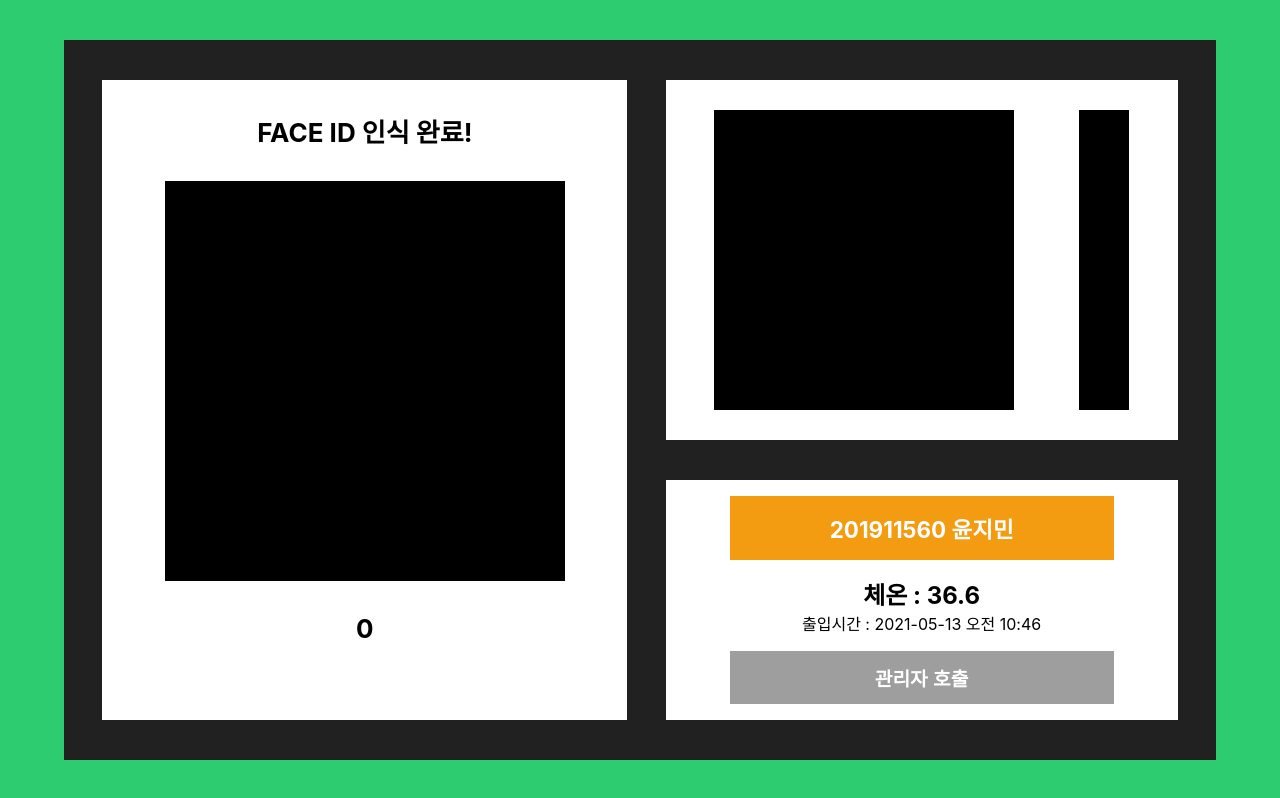
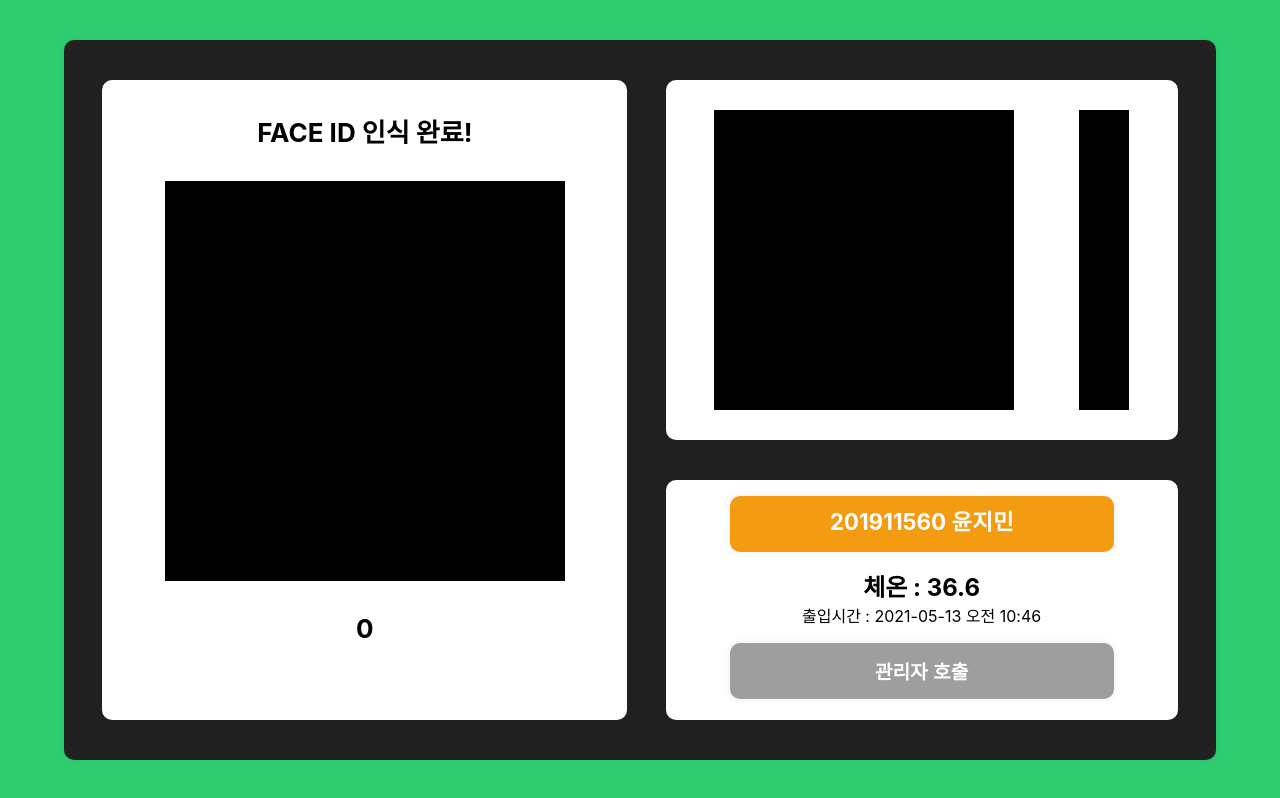
Before and after one commit to lamknh/Hanium2021, a React (Create React App) app in the folder React/gate/: page / in a window 1280 px wide. Built offline with nearby package versions, Linux system fonts and the light colour scheme.

Commit message:
design edited, link added

```diff
--- a/React/gate/package.json
+++ b/React/gate/package.json
@@ -8,7 +8,11 @@
     "@testing-library/user-event": "^12.8.3",
     "react": "^17.0.2",
     "react-dom": "^17.0.2",
+    "react-icons": "^4.2.0",
+    "react-router-dom": "^5.2.0",
     "react-scripts": "4.0.3",
+    "reactjs-popup": "^2.0.4",
+    "styled-components": "^5.3.0",
     "web-vitals": "^1.1.2"
   },
   "scripts": {
--- a/React/gate/src/App.js
+++ b/React/gate/src/App.js
@@ -1,12 +1,28 @@
 import React from 'react';
+import { Route } from 'react-router-dom';
 import './App.css';
 import Main from './components/Main';
+import Password from './components/Password';
+import { createGlobalStyle } from 'styled-components';
+
+const GlobalStyle = createGlobalStyle`
+  body{
+    margin : 0 auto;
+    padding : 0;
+    box-sizing: border-box;
+    background-color: rgb(46, 204, 113);
+  }
+`;
 
 function App() {
   return (
-    <div className="App">
-      <Main />
-    </div>
+    <>
+      <GlobalStyle />
+      <div className="App">
+        <Route path="/" exact={true} component={Main} />
+        <Route path="/pwd" component={Password} />
+      </div>
+    </>
   );
 }
 
--- a/React/gate/src/components/Counter.js
+++ b/React/gate/src/components/Counter.js
@@ -1,4 +1,13 @@
 import React, {useState} from 'react';
+import styled from 'styled-components';
+
+const CounterBlock = styled.div`
+  .countdown{
+    margin:4vh 0;
+    font-size: 26px;
+    font-weight: bold;
+  }
+`;
 
 function Counter() {
     let [num, setNum] = useState(3);
@@ -12,9 +21,12 @@ function Counter() {
     }
 
   return (
-    <div className="countdown">
-      <span>{num}</span>
-    </div>
+    <CounterBlock>
+      <div className="countdown">
+         <span>{num}</span>
+      </div>
+    </CounterBlock>
+
   );
 }
 
--- a/React/gate/src/components/Description.js
+++ b/React/gate/src/components/Description.js
@@ -1,12 +1,22 @@
 import React, {useState} from 'react';
+import styled from 'styled-components';
+
+const DescriptionBlock = styled.div`
+    .description{
+        margin: 0 5vw;
+    }
+    .description h2, p{
+        margin: 0;
+    }
+`;
 
 function Description() {
     let [temperature, setTemperature] = useState("");
     var [time, setTime] = useState("");
 
     let tem = setTimeout(function(){
-        setTemperature(temperature = 36.6);
-        setTime(time = "2021-05-13 오전 10:46");
+        setTemperature(36.6);
+        setTime("2021-05-13 오전 10:46");
     }, 3000);
 
     if(temperature){
@@ -14,10 +24,12 @@ function Description() {
     }
 
     return (
-        <div className="description">
-            <h2>체온 : {temperature}</h2>
-            <p>출입시간 : {time}</p>
-        </div>
+        <DescriptionBlock>
+            <div className="description">
+                <h2>체온 : {temperature}</h2>
+                <p>출입시간 : {time}</p>
+            </div>
+        </DescriptionBlock>
     );
 }
 
--- a/React/gate/src/components/Id.js
+++ b/React/gate/src/components/Id.js
@@ -1,16 +1,37 @@
 import React, {useState} from 'react';
+import styled from 'styled-components';
+
+const IdBlock = styled.div`
+    .id{
+        margin: 2vh 5vw;
+        width: 30vw;
+        height: 7vh;
+        background-color: rgb(243, 156, 18);
+        font-weight: bold;
+        font-size: 1.2rem;
+        color : #fff;
+        border-radius: 10px;
+        box-shadow: 0 0 8px 0 rgba(0, 0, 0, 0.08);
+    }
+    .id h3{
+        margin: 2vh;
+        padding: 1vh;
+    }
+`;
 
 function Id() {
     let [id, setId] = useState("");
 
     setTimeout(function(){
-        setId(id = "201911560 윤지민");
+        setId("201911560 윤지민");
     }, 3000);
 
     return (
-        <div className="id">
-            <h3>{id}</h3>
-        </div>
+        <IdBlock>
+            <div className="id">
+                <h3>{id}</h3>
+            </div>
+        </IdBlock>
     );
 }
 
--- /dev/null
+++ b/React/gate/src/components/Password.js
@@ -0,0 +1,22 @@
+import React from 'react';
+import styled from 'styled-components';
+
+const PasswordBlock = styled.div`
+    .body{
+        background-color: black;
+    }
+`;
+
+const Password = () => {
+    return (
+        <PasswordBlock>
+            <div>
+                <h1>소개</h1>
+                <p>이 프로젝트는 리액트 라우터 기초를 실습해보는 예제 프로젝트랍니다.</p>
+            </div>
+        </PasswordBlock>
+
+    );
+};
+
+export default Password;
--- a/React/gate/src/components/Recognize.js
+++ b/React/gate/src/components/Recognize.js
@@ -1,16 +1,27 @@
 import React, {useState} from 'react';
+import styled from 'styled-components';
+
+const RecogBlock = styled.div`
+    .recog{
+        margin: 4vh 0;
+        font-size: 26px;
+        font-weight: bold;
+    }
+`;
 
 function Recognize() {
     let [message, setMessage] = useState("FACE ID 인식중입니다...");
 
     setTimeout(function(){
-        setMessage(message = "FACE ID 인식 완료!");
+        setMessage("FACE ID 인식 완료!");
     }, 3000);
 
     return (
-        <div className="recog">
-            <span>{message}</span>
-        </div>
+        <RecogBlock>
+            <div className="recog">
+                <span>{message}</span>
+            </div>
+        </RecogBlock>
     );
 }
 
--- a/React/gate/src/components/main.js
+++ b/React/gate/src/components/main.js
@@ -1,12 +1,109 @@
 import React from 'react';
-import './mainStyle.css';
+import { Route, Link } from 'react-router-dom';
+import Popup from 'reactjs-popup';
+import 'reactjs-popup/dist/index.css';
+import styled from 'styled-components';
+
 import Recognize from './Recognize.js';
 import Counter from './Counter.js';
 import Id from './Id.js';
 import Description from './Description.js';
+import Password from './Password.js';
 
+const MainBlock = styled.div`
+    .contents{
+        position: absolute;
+        top:0;
+        bottom: 0;
+        left: 0;
+        right: 0;
+        margin: auto;
+        width: 90vw;
+        height: 90vh;
+        background-color: rgb(33, 33, 33);
+        display: flex;
+        border-radius: 10px;
+        box-shadow: 0 0 8px 0 rgba(0, 0, 0, 0.04);
+    }
+    .cam{
+        display: flex;
+        margin: auto 0 auto auto;
+        width: 41vw;
+        height: 80vh;
+        background-color: #fff;
+        flex-direction: column;
+        border-radius: 10px;
+        box-shadow: 0 0 8px 0 rgba(0, 0, 0, 0.04);
+    }
+    .camera{
+        margin: 0 auto;
+        width: 400px;
+        height: 400px;
+        background-color: #000;
+    }
+
+
+    .display{
+        margin: 0 3vw;
+    }
+
+    .temperature{
+        display: flex;
+        margin: 5vh auto;
+        width: 40vw;
+        height: 45vh;
+        background-color: #fff;
+        border-radius: 10px;
+        box-shadow: 0 0 8px 0 rgba(0, 0, 0, 0.04);
+    }
+    .temcam{
+        margin: auto 2vh auto auto;
+        width: 300px;
+        height: 300px;
+        background-color: #000;
+    }
+    .temchart{
+        margin: auto;
+        width: 50px;
+        height: 300px;
+        background-color: #000;
+    }
+
+    .controller{
+        width: 40vw;
+        height: 30vh;
+        background-color: #fff;
+        display: flex;
+        flex-direction: column;
+        border-radius: 10px;
+        box-shadow: 0 0 8px 0 rgba(0, 0, 0, 0.04);
+    }
+
+    .controller button{
+        margin: 2vh 5vw;
+        width: 30vw;
+        height: 7vh;
+        background-color: rgb(158, 158, 158);
+        color: #fff;
+        font-size: 1.2rem;
+        border-style: none;
+        font-weight: bold;
+        border-radius: 10px;
+        box-shadow: 0 0 8px 0 rgba(0, 0, 0, 0.08);
+    }
+    .controller button:hover{
+        cursor: pointer;
+    }
+`;
 function Main(){
+    const PopupExample = () => (
+        <Popup trigger={<button> Trigger</button>} position="right center">
+          <div>Popup content here !!</div>
+        </Popup>
+      );
+
     return (
+        <MainBlock>
                 <div id="main">
                     <div className="contents">
                         <div className="cam">
@@ -22,11 +119,13 @@ function Main(){
                             <div className="controller">
                                 <Id />
                                 <Description />
-                    <button>관리자 호출</button>
+                                <Link to='/pwd'><button>관리자 호출</button></Link>
                             </div>
                         </div>
                     </div>
+                    <Route path="/pwd" component={Password} />
                 </div>
+        </MainBlock>
     )
 }
 
--- a/React/gate/src/components/mainStyle.css
+++ /dev/null
@@ -1,110 +0,0 @@
-/* layout */
-body{
-    margin : 0 auto;
-    padding : 0;
-    box-sizing: border-box;
-    background-color: rgb(46, 204, 113);
-}
-
-.contents{
-    position: absolute;
-    top:0;
-    bottom: 0;
-    left: 0;
-    right: 0;
-    margin: auto;
-    width: 90vw;
-    height: 90vh;
-    background-color: rgb(33, 33, 33);
-    display: flex;
-}
-
-.cam{
-    display: flex;
-    margin: auto 0 auto auto;
-    width: 41vw;
-    height: 80vh;
-    background-color: #fff;
-    flex-direction: column;
-}
-.recog{
-    margin: 4vh 0;
-    font-size: 26px;
-    font-weight: bold;
-}
-.camera{
-    margin: 0 auto;
-    width: 400px;
-    height: 400px;
-    background-color: #000;
-}
-.countdown{
-    margin:4vh 0;
-    font-size: 26px;
-    font-weight: bold;
-}
-
-.display{
-    margin: 0 3vw;
-}
-
-.temperature{
-    display: flex;
-    margin: 5vh auto;
-    width: 40vw;
-    height: 45vh;
-    background-color: #fff;
-}
-.temcam{
-    margin: auto 2vh auto auto;
-    width: 300px;
-    height: 300px;
-    background-color: #000;
-}
-.temchart{
-    margin: auto;
-    width: 50px;
-    height: 300px;
-    background-color: #000;
-}
-
-.controller{
-    width: 40vw;
-    height: 30vh;
-    background-color: #fff;
-    display: flex;
-    flex-direction: column;
-}
-
-.id{
-    margin: 2vh 5vw;
-    width: 30vw;
-    height: 10vh;
-    background-color: rgb(243, 156, 18);
-    font-weight: bold;
-    font-size: 1.2rem;
-    color : #fff;
-}
-.id h3{
-    margin: 2vh;
-}
-
-.description{
-    margin: 0 5vw;
-}
-.description h2, p{
-    margin: 0;
-}
-.controller button{
-    margin: 2vh 5vw;
-    width: 30vw;
-    height: 10vh;
-    background-color: rgb(158, 158, 158);
-    color: #fff;
-    font-size: 1.2rem;
-    border-style: none;
-    font-weight: bold;
-}
-.controller button:hover{
-    cursor: pointer;
-}
--- a/React/gate/src/index.js
+++ b/React/gate/src/index.js
@@ -1,14 +1,18 @@
 import React from 'react';
 import ReactDOM from 'react-dom';
+import { BrowserRouter } from 'react-router-dom';
 import './index.css';
 import App from './App';
 import reportWebVitals from './reportWebVitals';
 
 ReactDOM.render(
-  <React.StrictMode>
-    <App />
-  </React.StrictMode>,
-  document.getElementById('root')
+  <BrowserRouter>
+    <React.StrictMode>
+      <App />
+    </React.StrictMode>
+  </BrowserRouter>
+
+  ,document.getElementById('root')
 );
 
 // If you want to start measuring performance in your app, pass a function
```
Also changed, not shown: React/gate/src/logo.svg (deleted), 1 other file (tests, documents, lock files or other folders). Lines whose indentation alone changed are shown as unchanged.
